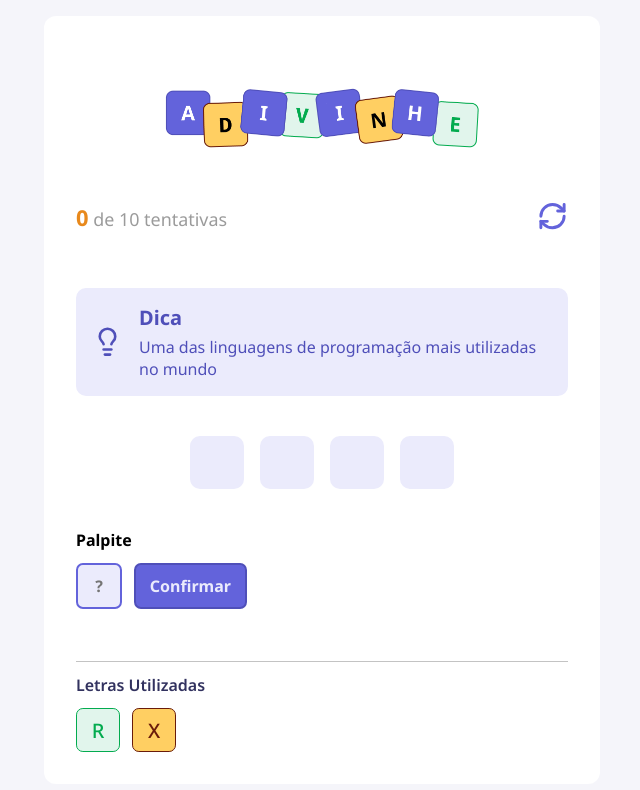
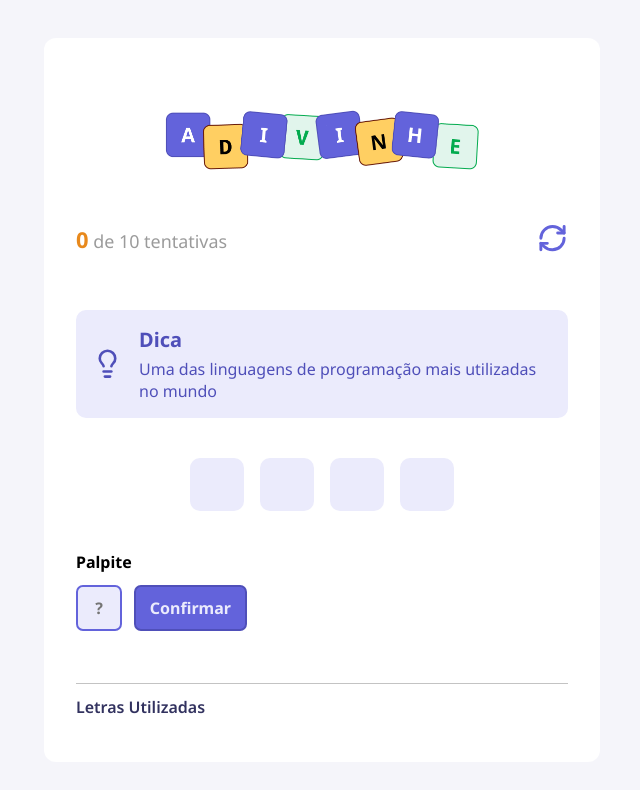
Before and after one commit to Grid2109/react---Jogo-de-adivinha--o, a React (Vite) app in the folder Jogo-de-adivinhação/: page / in a window 1280 px wide. Shown: the top 790 px of the page, without its empty margins (318-958 px from the left). Built offline with nearby package versions, Linux system fonts and the light colour scheme.

Commit message:
Listing Letters Used

```diff
--- a/Jogo-de-adivinhação/src/App.tsx
+++ b/Jogo-de-adivinhação/src/App.tsx
@@ -4,14 +4,15 @@
 import { Letter } from "./components/Letter";
 import { Input } from "./components/Input";
 import { Button } from "./components/Button";
-import { LettersUsed } from "./components/LettersUsed";
 import { WORDS, Challenge } from "./utils/words";
 import { useEffect, useState } from "react";
+import { LettersUsed, LettersUsedProps } from "./components/LettersUsed";
 
 export default function App() {
+  const [letter, setLetter] = useState("");
   const [attemps, setAttemps] = useState(0);
+  const [lettersUsed, setLettersUsed] = useState<LettersUsedProps[]>([]);
   const [challenge, setChallenge] = useState<Challenge | null>(null);
-  const [letter, setLetter] = useState("");
   function handleRestartGame() {
     alert("Reiniciar o jogo");
   }
@@ -53,7 +54,7 @@
         <Button title="Confirmar" />
         </div>
 
-        <LettersUsed />
+        <LettersUsed data={lettersUsed}/>
 
       </main>
     </div>
--- a/Jogo-de-adivinhação/src/components/LettersUsed/index.tsx
+++ b/Jogo-de-adivinhação/src/components/LettersUsed/index.tsx
@@ -1,13 +1,23 @@
 import styles from "./styles.module.css";
 import { Letter } from "../Letter";
 
-export function LettersUsed() {
+export type LettersUsedProps = {
+  value: string;
+  correct: boolean;
+};
+
+type Props = {
+  data: LettersUsedProps[];
+}
+
+export function LettersUsed( { data }: Props) {
   return (
     <div className={styles.lettersUsed}>
       <h5>Letras Utilizadas</h5>
       <div>
-        <Letter value="R"  size="small" color="correct"/>
-        <Letter value="X"  size="small" color="wrong"/>
+       {data.map(({ value, correct }) => (
+         <Letter value={value} size="small" color={correct ? 'correct' : 'wrong'} />
+       ))}
       </div>
     </div>
   );
```
